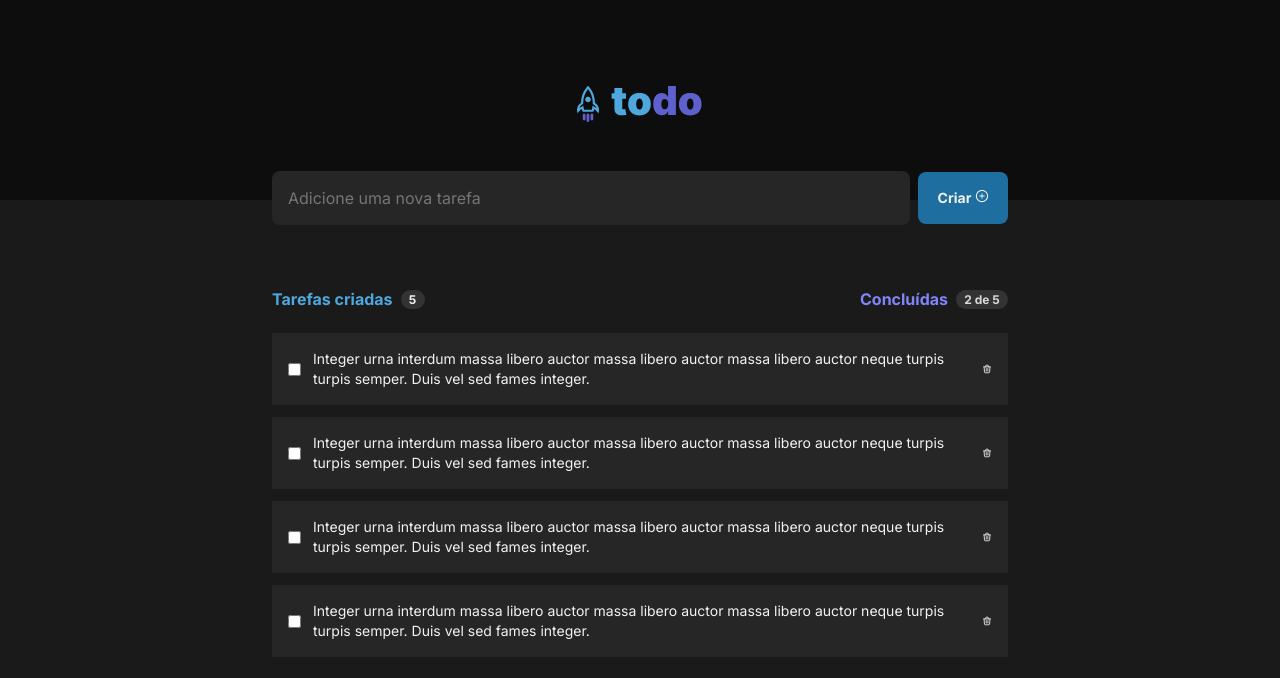
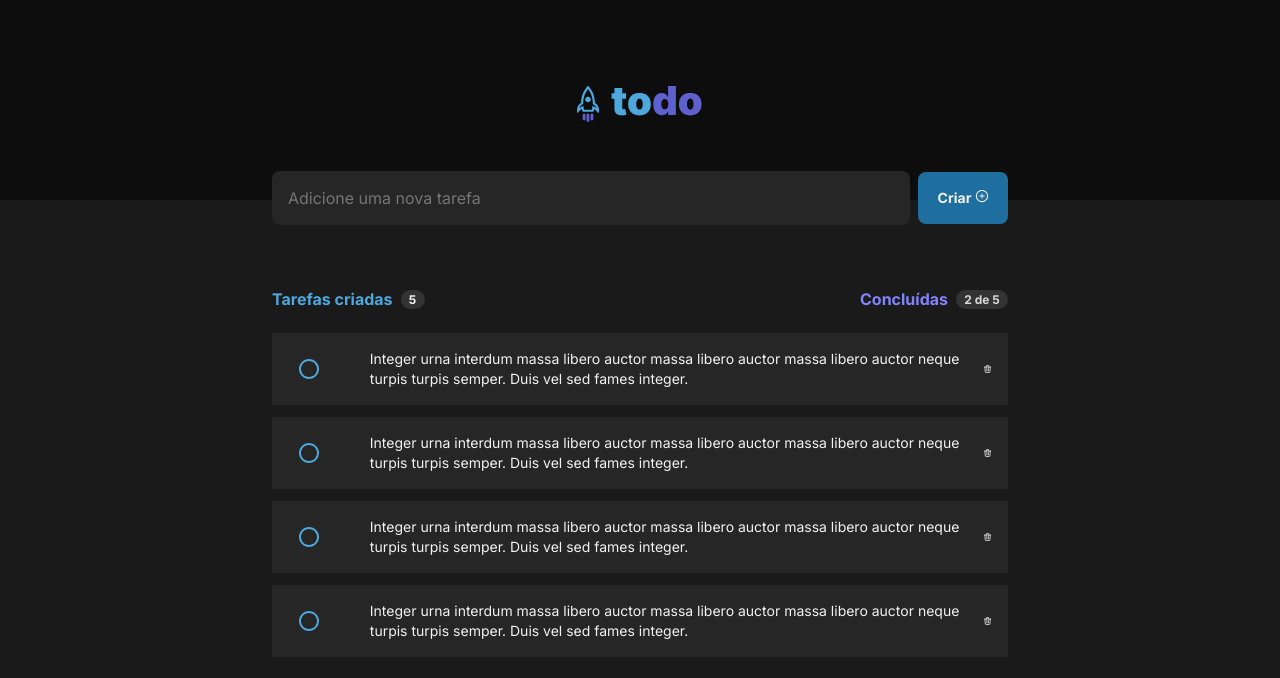
Before and after one commit to camilamiz/todo-list, a React (Vite) app: page / in a window 1280 px wide. Shown: the top 678 px of the page. Built offline with nearby package versions, Linux system fonts and the light colour scheme.

Commit message:
add radio button styles

```diff
--- a/package.json
+++ b/package.json
@@ -9,6 +9,10 @@
     "preview": "vite preview"
   },
   "dependencies": {
+    "@emotion/react": "^11.10.5",
+    "@emotion/styled": "^11.10.5",
+    "@mui/icons-material": "^5.11.16",
+    "@mui/material": "^5.10.12",
     "react": "^18.2.0",
     "react-dom": "^18.2.0",
     "react-icons": "^4.6.0"
--- a/src/components/Task.jsx
+++ b/src/components/Task.jsx
@@ -1,12 +1,25 @@
 import { HiOutlineTrash } from 'react-icons/hi'
-
+import { Checkbox } from '@mui/material'
+import CheckCircleIcon from '@mui/icons-material/CheckCircle';
+import RadioButtonUncheckedOutlinedIcon from '@mui/icons-material/RadioButtonUncheckedOutlined';
 import styles from './Task.module.css'
 
 export function Task () {
   return (
     <>
       <div className={styles.card}>
-        <input type="checkbox" />
+        <Checkbox
+        icon={<RadioButtonUncheckedOutlinedIcon />}
+        checkedIcon={<CheckCircleIcon />}
+          sx={{
+            color: 'var(--blue-400)',
+            '&.Mui-checked': {
+              color: 'var(--purple-700)',
+            }
+          }}
+        />
+        <div className={styles.checkbox}>
+        </div>
         <div className={styles.description}>
           Integer urna interdum massa libero auctor massa libero auctor massa libero auctor neque turpis turpis semper. Duis vel sed fames integer.
         </div>
--- a/src/components/Task.module.css
+++ b/src/components/Task.module.css
@@ -1,6 +1,7 @@
 .card {
   display: flex;
   align-items: center;
+  justify-content: space-between;
   height: 72px;
   margin-bottom: 12px;
   background-color: var(--gray-500);
@@ -9,8 +10,27 @@
   vertical-align: top;
 }
 
-.card input {
+.checkbox {
+  width: 24px;
+  height: 24px;
+}
+
+.checkbox input[type="checkbox"] {
+  -webkit-appearance: none;
+  -moz-appearance: none;
+  appearance: none;
+  width: 18px;
+  height: 18px;
+  border-radius: 50%;
   background-color: transparent;
+  border: 1px solid var(--blue-400);
+  cursor: pointer;
+}
+
+.checkbox input[type="checkbox"]:checked {
+  background-color: var(--purple-700);
+  border: none;
+  color: var(--gray-100);
 }
 
 .description {
--- a/src/global.css
+++ b/src/global.css
@@ -8,7 +8,7 @@
   --gray-700: #0D0D0D;
 
   --purple-500: #8284FA;
-  --purple-700: #5660ce;
+  --purple-700: #5E60ce;
 
   --blue-400: #4EA8DE;
   --blue-600: #1E6F9F;
```
Also changed, not shown: 1 other file (tests, documents, lock files or other folders).
